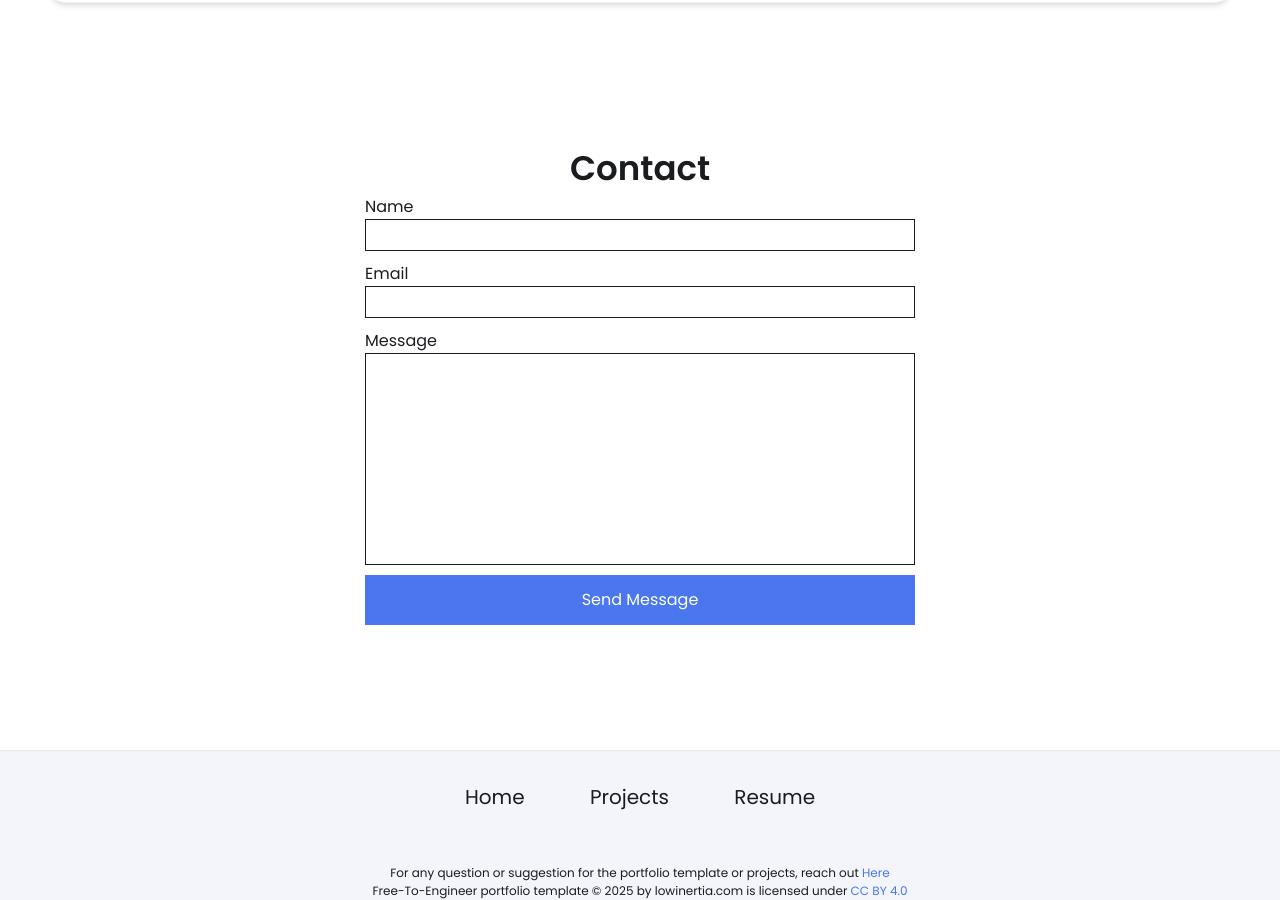
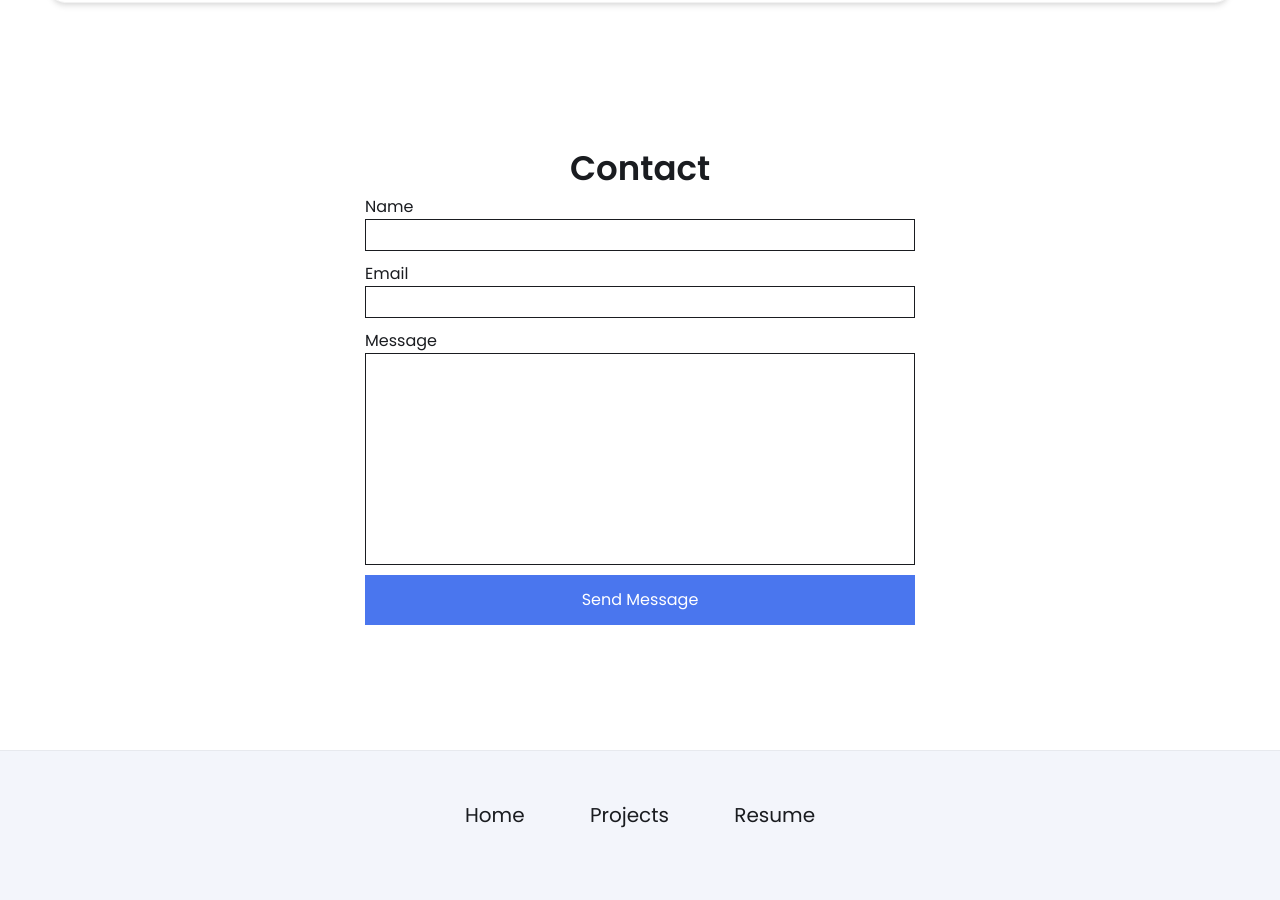
Before and after one commit to yasir159/yasir159.github.io, a Jekyll site: the page built from index.html, in a window 1280 px wide and 900 px high, scrolled down 2351 px. Built offline with Jekyll 4.4.1, drawn with Linux system fonts in a browser that asks for light colours.

Commit message:
Update footer.html

```diff
--- a/_includes/footer.html
+++ b/_includes/footer.html
@@ -13,7 +13,4 @@
         </div>
     </div>
     <div class="license">
-        <span>For any question or suggestion for the portfolio template or projects, reach out <a class="help" href="mailto:admin@lowinertia.com"> Here</a> </span>
-        <p>Free-To-Engineer portfolio template © 2025 by lowinertia.com is licensed under <a href="https://creativecommons.org/licenses/by/4.0/?ref=chooser-v1">CC BY 4.0</a></p>
-    </div>
 </footer>
```
